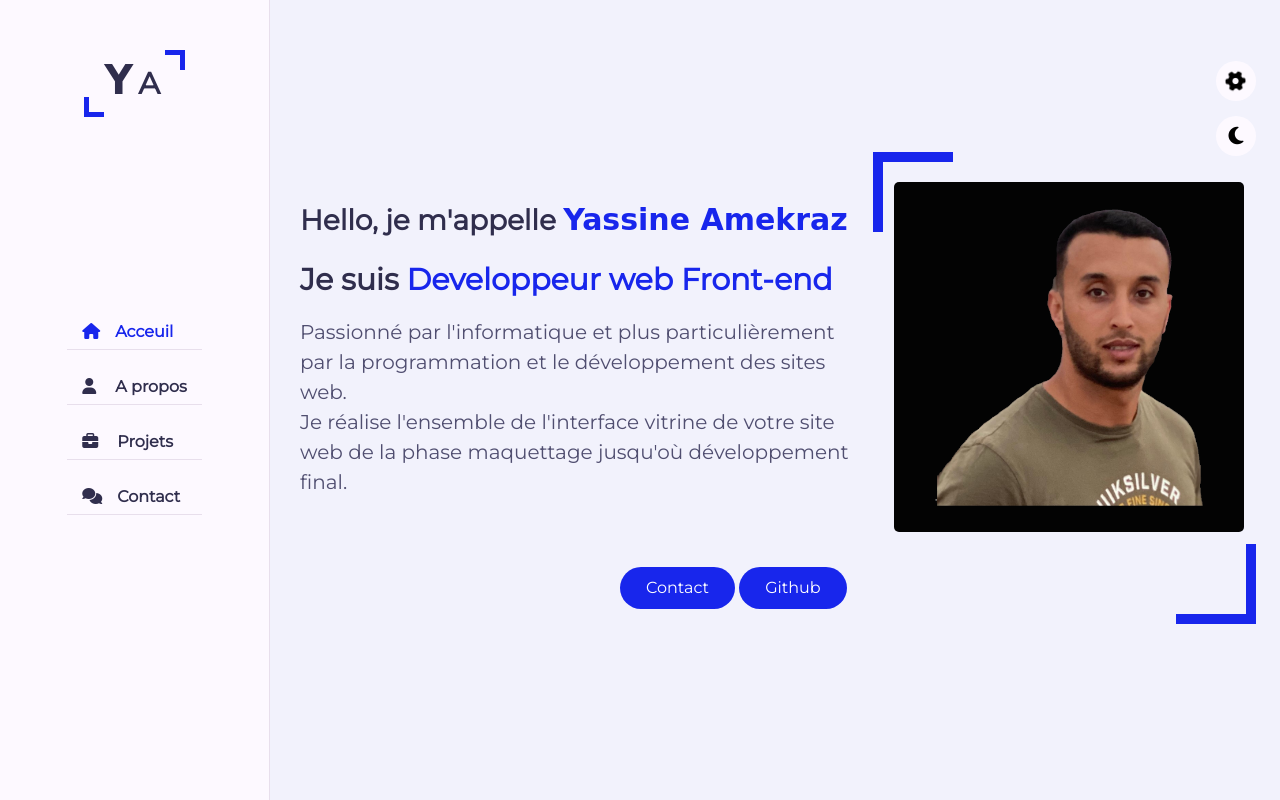
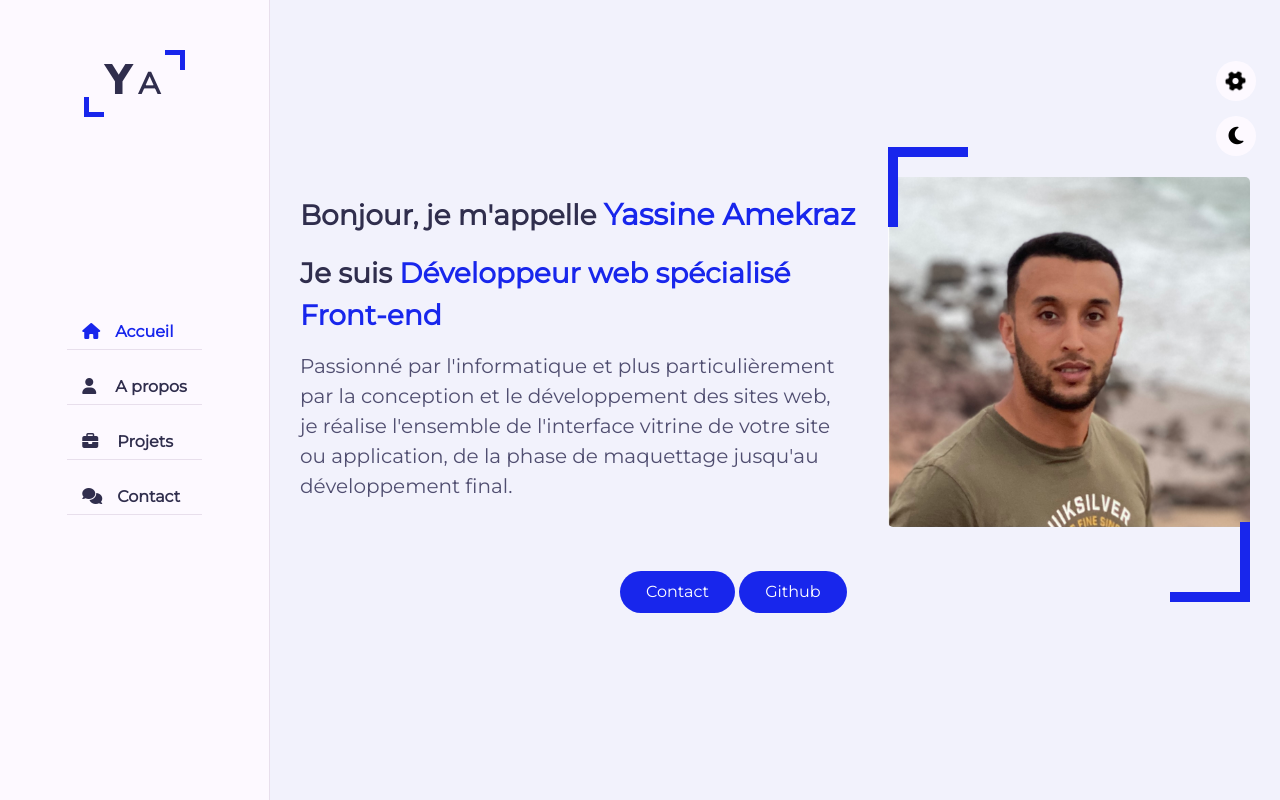
Before and after one commit to AmekrazY/Portfolio-v2, a plain HTML site: page index.html in a window 1280 px wide. Drawn offline with nearby package versions, Linux system fonts and the light colour scheme; a web font is replaced by a local one.

Commit message:
some update

```diff
--- a/css/style.css
+++ b/css/style.css
@@ -301,13 +301,13 @@ body.dark{
      margin: 15px 0;
  }
  h3.hello span{
-    font-family: 'Clicker+Script',cursive;
+    font-family: 'Montserrat',cursive;
     font-size: 30px;
     font-weight: 700;
     color: var(--skin-color);
 }
 h3.my-profession{
-    font-size: 30px;
+    font-size: 28px;
     margin: 15px 0;
 }
 .home-info p{
@@ -335,8 +335,8 @@ h3.my-profession{
     width: 80px;
     border-bottom: 10px solid var(--skin-color) ;
     border-right: 10px solid var(--skin-color) ;
-    right: 9px;
-    bottom: -15px;
+    right: 15px;
+    bottom: 11px;
 }
 .home-img::before{
     content: '';
@@ -345,7 +345,7 @@ h3.my-profession{
     width: 80px;
     border-top: 10px solid var(--skin-color) ;
     border-left: 10px solid var(--skin-color) ;
-    left: 0px;
+    left: 15px;
     top: -30px;
 }
  .home .home-img img{
@@ -688,7 +688,7 @@ h3.my-profession{
     margin-left: -5.6rem;
 
  }
- .button-debas{
+ /* .button-debas{
      margin-left: 54rem;
  }
  .button-debas p{
@@ -701,7 +701,7 @@ h3.my-profession{
     width: 100px;
     margin-left: 4rem;
     margin-top: 2rem;
-}
+} */
 .all{
     margin-left: 17rem;
 }
--- a/index.html
+++ b/index.html
@@ -70,7 +70,7 @@
                <span></span>
            </div>
            <ul class="nav">
-               <li><a href="#home" class="active"><i class="fa fa-home"></i>Acceuil</a></li>
+               <li><a href="#home" class="active"><i class="fa fa-home"></i>Accueil</a></li>
                <li><a href="#about"><i class="fa fa-user"></i> A propos</a></li>
                <li><a href="#portfolio"><i class="fa fa-briefcase"></i> Projets</a></li>
                <li><a href="#contact"><i class="fa fa-comments"></i>Contact</a></li>
@@ -81,18 +81,18 @@
                 <div class="container">
                     <div class="row">
                         <div class="home-info padd-15">
-                            <h3 class="hello">Hello, je m'appelle <span class="name">Yassine Amekraz</span></h3>
-                            <h3 class="my-profession">Je suis <span class="typing">Developpeur web Front-end</span></h3>
-                            <p>Passionné par l'informatique et plus particulièrement par la programmation et le développement des sites web. <br>
-                                Je réalise l'ensemble de l'interface vitrine de votre site web de la phase maquettage jusqu'où développement final. </p>
+                            <h3 class="hello">Bonjour, je m'appelle <span class="name">Yassine Amekraz</span></h3>
+                            <h3 class="my-profession">Je suis <span class="typing">Développeur web spécialisé Front-end</span></h3>
+                            <p>Passionné par l'informatique et plus particulièrement par la conception et le développement des sites web, <br>
+                                je réalise l'ensemble de l'interface vitrine de votre site ou application, de la phase de maquettage jusqu'au développement final. </p>
                                 <div class="bouton">
                                     <a href="#contact" class="btn hire-me">Contact</a>
-                                    <a href="https://github.com/AmekrazY"  class="btn hire-me">Github</a>
+                                    <a href="https://github.com/AmekrazY" target="_blank" class="btn hire-me">Github</a>
                                 </div>
 
                         </div>
                         <div class="home-img padd-15">
-                            <img src="./images/photo-profil.png" alt="">
+                            <img src="./images/photo-profil.jpg" alt="">
 
                         </div>
 
@@ -111,8 +111,8 @@
                             <div class="row">
                                 <div class="about-text padd-15">
                                     <!--<h3>Yassine Amekraz <span>Développeur web Front-end</span></h3>-->
-                                    <p>Passionné par l'informatique et plus particulièrement par la programmation et le développement des sites web. <br>
-                                    Je réalise l'ensemble de l'interface vitrine de votre site web de la phase maquettage jusqu'où développement final. </p>
+                                    <p>Passionné par l'informatique et plus particulièrement par la conception et le développement des sites web, <br>
+                                    je réalise l'ensemble de l'interface vitrine de votre site ou application,<br> de la phase de maquettage jusqu'au développement final.</p>
                                 </div>
                             </div>
                             <div class="row">
@@ -282,7 +282,7 @@
                         <div class="portfolio-item padd-15">
                             <div class="portfolio-item-inner shadow-dark">
                                 <div class="portfolio-img">
-                                    <img src="./images/projets/Chez-gustave.png" alt="">
+                                   <a href="https://github.com/AmekrazY/les-vacances-chez-gustave" target="_blank"><img src="./images/projets/Chez-gustave.png" alt=""></a>
                                 </div>
                             </div>
                         </div>
@@ -349,10 +349,6 @@
                     </div>
 
                 </div>
-                <div class="button-debas">
-                    <p>Ou si vous préférez  </p>
-                    <img src="./icons/fleche-dessinee-a-droite.png" alt="">
-                </div>
                 <!--<div class="formulaire">
                     <form action="https://formspree.io/f/mrgjrvob" method="POST">
                         <label class="Nom">
```
Also changed, not shown: images/photo-profil.jpg (added), 1 other file.
